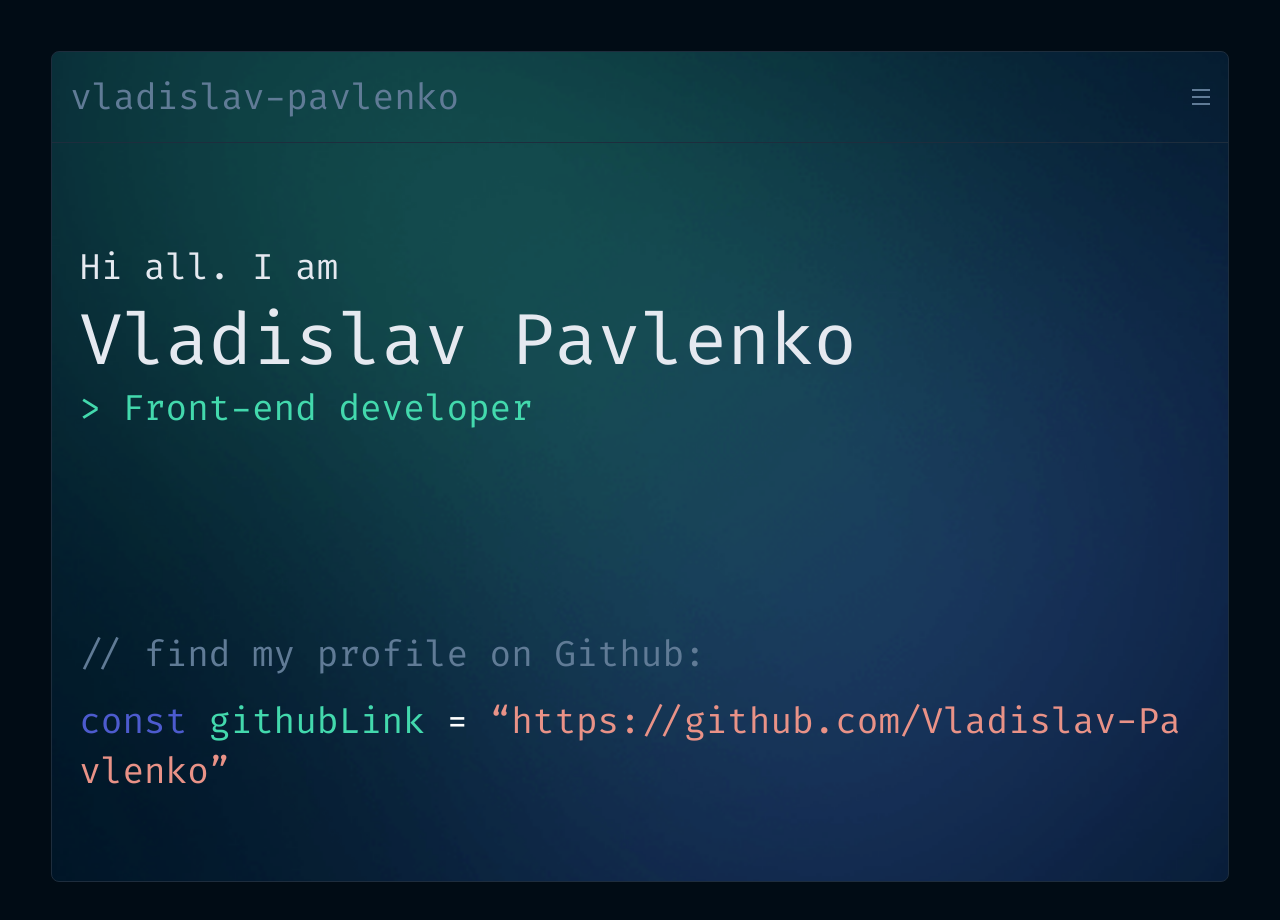
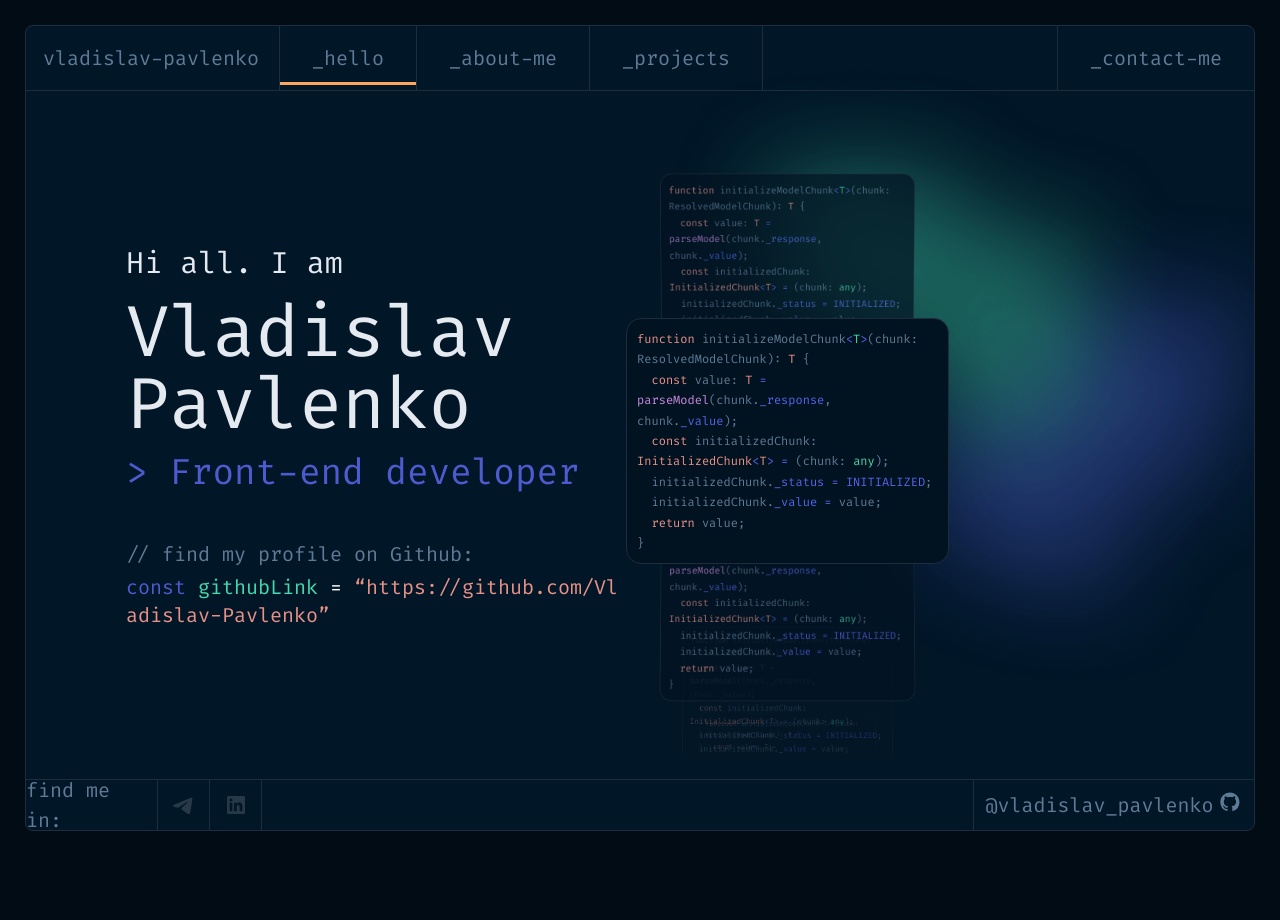
Before and after one commit to Vladislav-Pavlenko/vladislav-pavlenko, a Next.js app: page / in a window 1280 px wide. Shown: the top 920 px of the page. After the commit the page ends 856 px from the top, so only its background shows below. Built offline with nearby package versions, Linux system fonts and the light colour scheme.

Commit message:
add other adaptive version

```diff
--- a/src/app/components/FindMe/FindMe.module.css
+++ b/src/app/components/FindMe/FindMe.module.css
@@ -29,20 +29,43 @@
   color: #e99287;
 }
 
-@media screen and (min-width: 1440px) {
+@media screen and (min-width: 765px) {
+  .section {
+    padding: 85px 27px;
+  }
+
+  .comment {
+    font-size: clamp(12px, (14/765) * 100vw, 36px);
+  }
+
+  .link {
+    font-size: clamp(12px, (14/765) * 100vw, 36px);
+  }
+}
+
+@media screen and (min-width: 1024px) {
   .section {
     padding: 20px 0 150px 100px;
   }
 
   .comment {
-    color: #607b96;
-    font-size: clamp(12px, (16/1440) * 100vw, 36px);
-    font-weight: 450;
+    font-size: clamp(12px, (16/1024) * 100vw, 36px);
     display: flex;
     flex-direction: column;
     gap: 5px;
     margin-bottom: 5px;
   }
+
+  .link {
+    font-size: clamp(12px, (16/1024) * 100vw, 36px);
+  }
+}
+
+@media screen and (min-width: 1440px) {
+  .comment {
+    font-size: clamp(12px, (16/1440) * 100vw, 36px);
+  }
+
   .link {
     font-size: clamp(12px, (16/1440) * 100vw, 36px);
   }
--- a/src/app/components/Footer/Footer.module.css
+++ b/src/app/components/Footer/Footer.module.css
@@ -38,13 +38,13 @@
   display: none;
 }
 
-@media screen and (min-width: 1440px) {
+@media screen and (min-width: 765px) {
   .p {
     padding: 0;
     display: flex;
     justify-content: center;
     align-items: center;
-    font-size: clamp(12px, (16/1440) * 100vw, 36px);
+    font-size: clamp(12px, (16/765) * 100vw, 36px);
     width: 148px;
     height: 50px;
     border-right: 1px solid #1e2d3d;
@@ -62,7 +62,7 @@
   .soc_item:last-child {
     display: flex;
     margin-left: auto;
-    width: 281px;
+    width: 241px;
   }
 
   .soc_item:last-child .soc_icon {
@@ -77,8 +77,31 @@
   .foooter_username {
     display: inline;
     color: #607b96;
-    font-size: 16px;
     font-weight: 450;
+    font-size: clamp(12px, (16/765) * 100vw, 36px);
+  }
+}
+
+@media screen and (min-width: 1024px) {
+  .p {
+    font-size: clamp(12px, (16/1024) * 100vw, 36px);
+  }
+
+  .soc_item:last-child {
+    width: 281px;
+  }
+
+  .foooter_username {
+    font-size: clamp(12px, (16/1024) * 100vw, 36px);
+  }
+}
+
+@media screen and (min-width: 1440px) {
+  .p {
+    font-size: clamp(12px, (16/1440) * 100vw, 36px);
+  }
+
+  .foooter_username {
     font-size: clamp(12px, (16/1440) * 100vw, 36px);
   }
 }
--- a/src/app/components/Header/Header.module.css
+++ b/src/app/components/Header/Header.module.css
@@ -24,12 +24,18 @@
   display: none;
 }
 
-@media screen and (min-width: 1440px) {
+@media screen and (min-width: 765px) {
+  .logo {
+    font-size: clamp(12px, (16/765) * 100vw, 36px);
+  }
+}
+
+@media screen and (min-width: 1024px) {
   .header {
     padding: 0;
   }
   .logo {
-    font-size: clamp(12px, (16/1440) * 100vw, 36px);
+    font-size: clamp(12px, (16/1024) * 100vw, 36px);
     padding: 17px;
     border-right: 1px solid #1e2d3d;
     width: 311px;
@@ -57,7 +63,7 @@
 
   .menu_link {
     color: #607b96;
-    font-size: clamp(12px, (16/1440) * 100vw, 36px);
+    font-size: clamp(12px, (16/1024) * 100vw, 36px);
     font-weight: 450;
     padding: 17px 32px;
 
@@ -81,3 +87,13 @@
     border: none;
   }
 }
+
+@media screen and (min-width: 1440px) {
+  .logo {
+    font-size: clamp(12px, (16/1440) * 100vw, 36px);
+  }
+
+  .menu_link {
+    font-size: clamp(12px, (16/1440) * 100vw, 36px);
+  }
+}
--- a/src/app/components/Hero/Hero.module.css
+++ b/src/app/components/Hero/Hero.module.css
@@ -23,10 +23,38 @@
   font-weight: 450;
 }
 
-@media screen and (min-width: 1440px) {
+@media screen and (min-width: 765px) {
+  .section {
+    padding: 90px 27px;
+  }
+  .welcome {
+    font-size: clamp(12px, (18/765) * 100vw, 36px);
+  }
+  .title {
+    font-size: clamp(16px, (54/765) * 100vw, 72px);
+  }
+  .position {
+    font-size: clamp(14px, (20/765) * 100vw, 36px);
+  }
+}
+
+@media screen and (min-width: 1024px) {
   .section {
     padding: 150px 0 21px 100px;
   }
+  .welcome {
+    font-size: clamp(12px, (18/765) * 100vw, 36px);
+  }
+  .title {
+    font-size: clamp(16px, (62/765) * 100vw, 72px);
+  }
+  .position {
+    color: #4d5bce;
+    font-size: clamp(14px, (32/765) * 100vw, 36px);
+  }
+}
+
+@media screen and (min-width: 1440px) {
   .welcome {
     font-size: clamp(12px, (18/1440) * 100vw, 36px);
   }
@@ -34,7 +62,6 @@
     font-size: clamp(16px, (62/1440) * 100vw, 72px);
   }
   .position {
-    color: #4d5bce;
     font-size: clamp(14px, (32/1440) * 100vw, 36px);
   }
 }
--- a/src/app/components/ModalMenu/ModalMenu.module.css
+++ b/src/app/components/ModalMenu/ModalMenu.module.css
@@ -28,7 +28,6 @@
 
 .logo {
   color: #607b96;
-  font-size: 16px;
   font-size: clamp(12px, (16/375) * 100vw, 36px);
   font-weight: 450;
 }
@@ -63,3 +62,17 @@
   visibility: hidden;
   pointer-events: none;
 }
+
+@media screen and (min-width: 765px) {
+  .modal {
+    width: 96vw;
+  }
+
+  .logo {
+    font-size: clamp(12px, (16/765) * 100vw, 36px);
+  }
+
+  .page {
+    font-size: clamp(12px, (16/765) * 100vw, 36px);
+  }
+}
--- /dev/null
+++ b/src/app/components/Slider/Slider.module.css
@@ -0,0 +1,9 @@
+.swiper {
+  height: 663px;
+}
+
+@media screen and (min-width: 1440px) {
+  .swiper {
+    height: 623px;
+  }
+}
--- a/src/app/components/Slider/Slider.tsx
+++ b/src/app/components/Slider/Slider.tsx
@@ -2,7 +2,8 @@ import { Swiper, SwiperSlide } from "swiper/react";
 import "swiper/css";
 import "swiper/css/effect-coverflow";
 import { Autoplay, EffectCoverflow } from "swiper/modules";
-import Snippet from "./Snippet";
+import Snippet from "../Snippets/Snippet";
+import styles from "./Slider.module.css";
 
 export default function Slider() {
   const slides = Array.from({ length: 8 }, (_, i) => i + 1);
@@ -25,7 +26,7 @@ export default function Slider() {
         modifier: 1.5,
         slideShadows: false,
       }}
-      style={{ height: "623px" }}
+      className={styles.swiper}
       direction={"vertical"}
       onSlideChange={(swiper) => {
         const slides = swiper.slides;
@@ -46,9 +47,9 @@ export default function Slider() {
           if (distance === 0) {
             slide.style.opacity = "1";
           } else if (distance === 1) {
-            slide.style.opacity = "0.4";
+            slide.style.opacity = "0.7";
           } else {
-            slide.style.opacity = "0.1";
+            slide.style.opacity = "0.3";
           }
         });
       }}
--- a/src/app/components/Slider/Snippet.module.css
+++ /dev/null
@@ -1,27 +0,0 @@
-.container {
-  border-radius: 15px;
-  border: 1px solid #1e2d3d;
-  background: #011221;
-  padding: 20px;
-  width: 580px;
-  color: #607b96;
-  font-size: 14px;
-  font-weight: 450;
-  line-height: 1.7;
-}
-
-.red {
-  color: #e99287;
-}
-
-.rose {
-  color: #c98bdf;
-}
-
-.violet {
-  color: #5565e8;
-}
-
-.green {
-  color: #43d9ad;
-}
--- /dev/null
+++ b/src/app/components/Snippets/Snippet.module.css
@@ -0,0 +1,41 @@
+.container {
+  border-radius: 15px;
+  border: 1px solid #1e2d3d;
+  background: #011221;
+  padding: 10px;
+  color: #607b96;
+  font-size: 12px;
+  font-weight: 450;
+  line-height: 1.7;
+  width: 323px;
+}
+
+.red {
+  color: #e99287;
+}
+
+.rose {
+  color: #c98bdf;
+}
+
+.violet {
+  color: #5565e8;
+}
+
+.green {
+  color: #43d9ad;
+}
+
+@media screen and (min-width: 1440px) {
+  .container {
+    border-radius: 15px;
+    border: 1px solid #1e2d3d;
+    background: #011221;
+    padding: 20px;
+    width: 580px;
+    color: #607b96;
+    font-size: 14px;
+    font-weight: 450;
+    line-height: 1.7;
+  }
+}
--- a/src/app/globals.css
+++ b/src/app/globals.css
@@ -16,6 +16,12 @@ body {
   font-weight: 450;
 }
 
+@media screen and (min-width: 765px) {
+  body {
+    padding: calc((15 / 765) * 100vw);
+  }
+}
+
 @media screen and (min-width: 1440px) {
   body {
     padding: calc((52 / 1440) * 100vw);
--- a/src/app/page.module.css
+++ b/src/app/page.module.css
@@ -17,10 +17,12 @@
   display: flex;
   flex-direction: column;
 }
+
 .slider_container {
   display: none;
 }
-@media screen and (min-width: 1440px) {
+
+@media screen and (min-width: 1024px) {
   .container {
     background-image: url("/images/home-blur-pc.png");
     background-position: 120% 20%;
@@ -37,10 +39,16 @@
   }
 
   .info_container {
-    max-width: 660px;
+    max-width: 600px;
   }
 
   .footer_container {
     display: block;
   }
 }
+
+@media screen and (min-width: 1440px) {
+  .info_container {
+    max-width: 660px;
+  }
+}
```
Also changed, not shown: src/app/components/Snippets/Snippet.tsx (renamed from src/app/components/Slider/Snippet.tsx).
